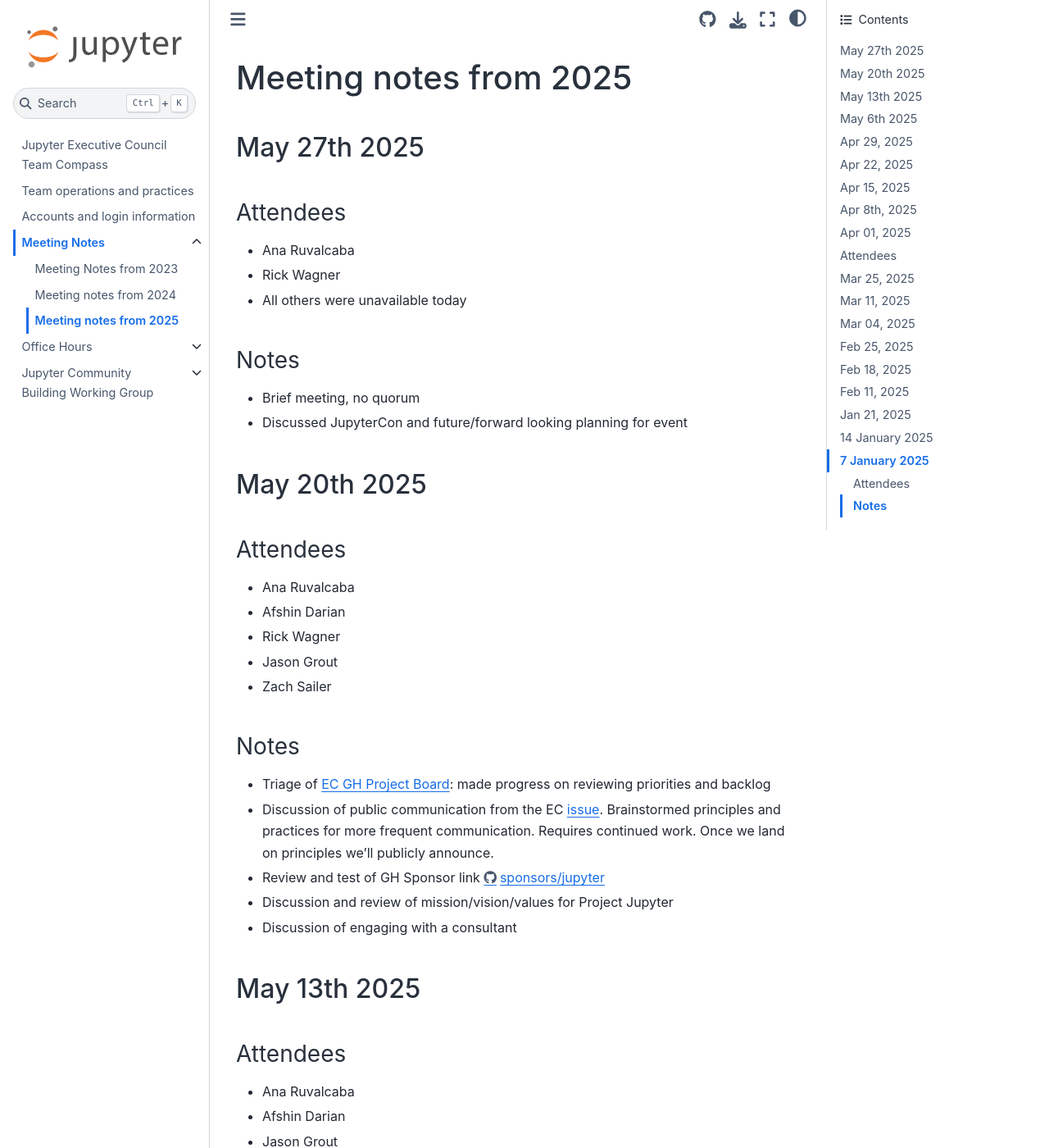
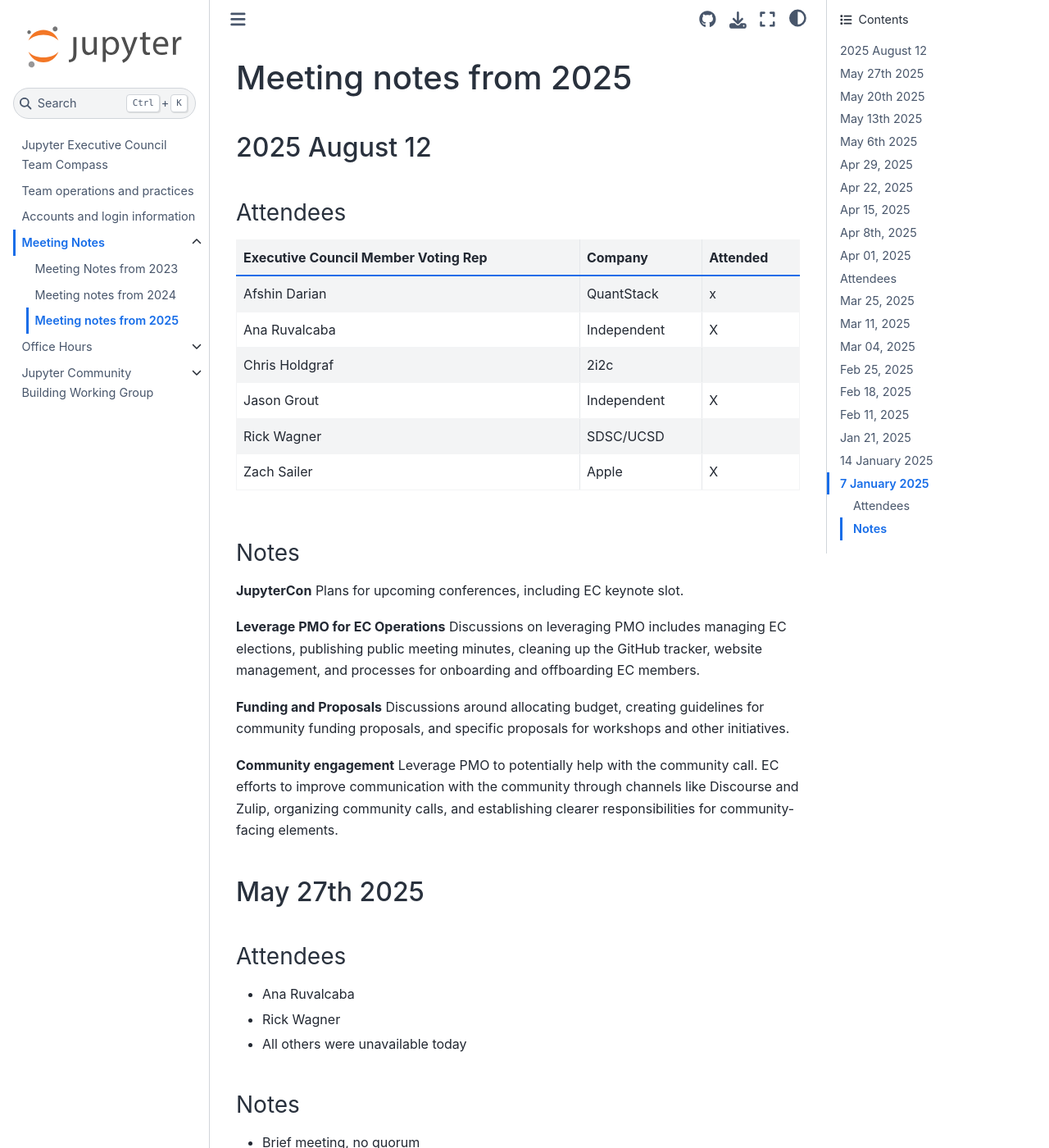
Before and after one commit to jupyter-governance/ec-team-compass, a Sphinx documentation site: the page built from docs/meeting_notes/2025.md, in a window 1280 px wide and 1400 px high. Shown: the whole window at 82% size. Built offline with Sphinx 7.4.7 and the Sphinx Book theme 1.1.4, drawn with Linux system fonts in a browser that asks for light colours.

Commit message:
Added 2025 August 12 meeting minutes.md

```diff
--- a/docs/meeting_notes/2025.md
+++ b/docs/meeting_notes/2025.md
@@ -1,4 +1,31 @@
 # Meeting notes from 2025
+
+## 2025 August 12
+
+### Attendees
+
+| Executive Council Member Voting Rep  | Company | Attended |
+| ------------- | ------------- | ------------- |
+| Afshin Darian | QuantStack | x |
+| Ana Ruvalcaba | Independent | X |
+| Chris Holdgraf | 2i2c |  |
+| Jason Grout | Independent | X |
+| Rick Wagner | SDSC/UCSD |  |
+| Zach Sailer | Apple | X |
+
+### Notes
+
+**JupyterCon**
+Plans for upcoming conferences, including EC keynote slot.
+
+**Leverage PMO for EC Operations**
+Discussions on leveraging PMO includes managing EC elections, publishing public meeting minutes, cleaning up the GitHub tracker, website management, and processes for onboarding and offboarding EC members.
+
+**Funding and Proposals**
+Discussions around allocating budget, creating guidelines for community funding proposals, and specific proposals for workshops and other initiatives.
+
+**Community engagement**
+Leverage PMO to potentially help with the community call. EC efforts to improve communication with the community through channels like Discourse and Zulip, organizing community calls, and establishing clearer responsibilities for community-facing elements.
 
 ## May 27th 2025
 
```
